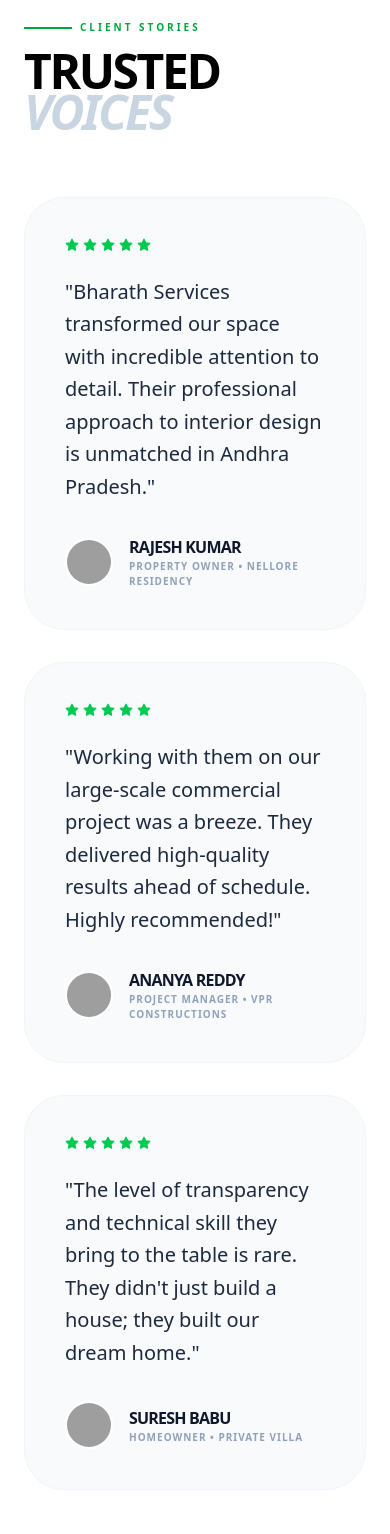
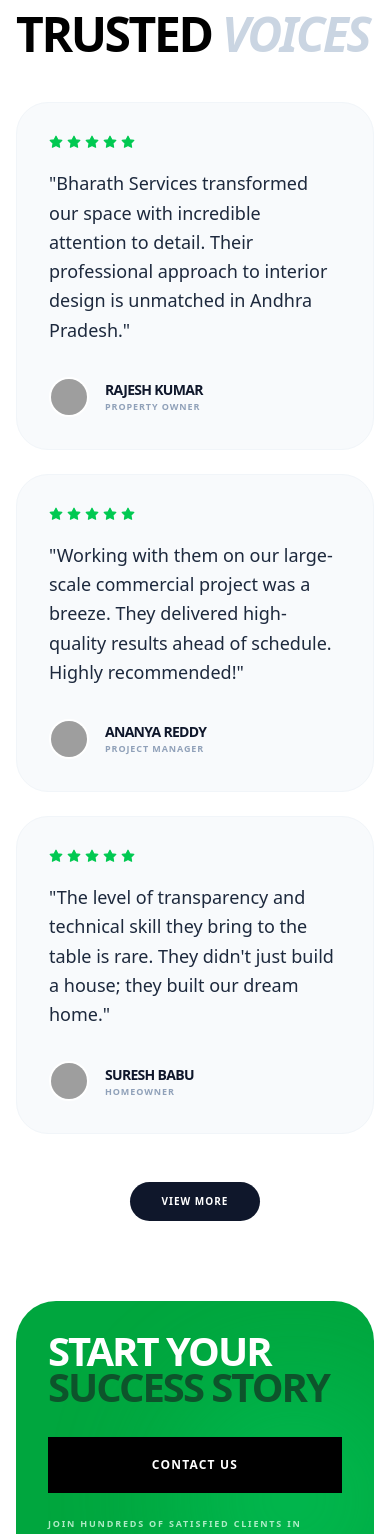
Before and after one commit to RasheedBShaik/bharath-home-services, a Next.js app: page / in a window 390 px wide. Shown: the part 9163-10697 px from the top of the page. Built offline with nearby package versions, Linux system fonts and the light colour scheme; grey boxes are pictures that could not be loaded.

Commit message:
add working map and tel in footer add all working images in gallery and add contact button at home page

```diff
--- a/app/components/Testimonials.tsx
+++ b/app/components/Testimonials.tsx
@@ -1,32 +1,33 @@
 "use client";
-import React from 'react';
-import { motion } from 'framer-motion';
-import { FiStar } from 'react-icons/fi';
-import Link from 'next/link';
-import { TESTIMONIALS } from '@/data/testimonials';
+import React from "react";
+import { motion } from "framer-motion";
+import { FiStar } from "react-icons/fi";
+import Link from "next/link";
+import { TESTIMONIALS } from "@/data/testimonials";
 
 const HomeTestimonials = () => {
   const visibleTestimonials = TESTIMONIALS.slice(0, 3);
 
   return (
-    <section className="py-24 bg-white overflow-hidden">
-      <div className="max-w-7xl mx-auto px-6">
-        <div className="flex flex-col md:flex-row md:items-end justify-between gap-8 mb-16">
+    <section className="py-16 md:py-24 bg-white overflow-hidden">
+      <div className="max-w-7xl mx-auto px-4 md:px-6">
+        {/* --- Header Section --- */}
+        <div className="flex flex-col md:flex-row md:items-end justify-between gap-6 mb-12 md:mb-16">
           <div className="flex-1">
-            <div className="flex items-center gap-2 text-green-600 mb-4">
-              <div className="w-12 h-0.5 bg-green-600" />
-              <span className="font-black uppercase tracking-[0.3em] text-[10px]">
+            <div className="flex items-center gap-2 text-green-600 mb-3 md:mb-4">
+              <div className="w-8 md:w-12 h-0.5 bg-green-600" />
+              <span className="font-black uppercase tracking-[0.3em] text-[9px] md:text-[10px]">
                 Client Stories
               </span>
             </div>
-            <h2 className="text-5xl md:text-8xl font-black uppercase tracking-tighter leading-[0.85]">
-              Trusted{" "}
-              <span className="text-slate-300 italic">Voices</span>
+            <h2 className="text-5xl md:text-8xl font-black uppercase tracking-tighter leading-[0.85] text-balance">
+              Trusted <span className="text-slate-300 italic">Voices</span>
             </h2>
           </div>
         </div>
 
-        <div className="grid grid-cols-1 md:grid-cols-3 gap-8">
+        {/* --- Testimonials Grid --- */}
+        <div className="grid grid-cols-1 md:grid-cols-3 gap-6 md:gap-8">
           {visibleTestimonials.map((t, index) => (
             <motion.div
               initial={{ opacity: 0, y: 20 }}
@@ -34,15 +35,15 @@
               viewport={{ once: true }}
               transition={{ delay: index * 0.1 }}
               key={t.id}
-              className="group p-10 bg-slate-50 rounded-[2.5rem] border border-slate-100 hover:bg-slate-900 transition-all duration-500 hover:-translate-y-4"
+              className="group p-8 md:p-10 bg-slate-50 rounded-4xl md:rounded-[2.5rem] border border-slate-100 hover:bg-slate-900 transition-all duration-500 md:hover:-translate-y-4"
             >
-              <div className="flex gap-1 mb-6 text-green-500">
+              <div className="flex gap-1 mb-5 md:mb-6 text-green-500">
                 {[...Array(t.rating)].map((_, i) => (
                   <FiStar key={i} fill="currentColor" size={14} />
                 ))}
               </div>
 
-              <p className="text-xl font-medium text-slate-800 mb-8 leading-relaxed group-hover:text-white transition-colors">
+              <p className="text-lg md:text-xl font-medium text-slate-800 mb-8 leading-relaxed group-hover:text-white transition-colors">
                 "{t.content}"
               </p>
 
@@ -50,14 +51,14 @@
                 <img
                   src={t.image}
                   alt={t.name}
-                  className="w-12 h-12 rounded-full grayscale group-hover:grayscale-0 transition-all border-2 border-white"
+                  className="w-10 h-10 md:w-12 md:h-12 rounded-full grayscale group-hover:grayscale-0 transition-all border-2 border-white"
                 />
                 <div>
-                  <h4 className="font-black uppercase tracking-tighter text-slate-900 group-hover:text-white">
+                  <h4 className="font-black uppercase tracking-tighter text-sm md:text-base text-slate-900 group-hover:text-white">
                     {t.name}
                   </h4>
-                  <p className="text-[10px] font-bold uppercase tracking-widest text-slate-400 group-hover:text-green-500">
-                    {t.role} • {t.company}
+                  <p className="text-[9px] md:text-[10px] font-bold uppercase tracking-widest text-slate-400 group-hover:text-green-500">
+                    {t.role}
                   </p>
                 </div>
               </div>
@@ -66,14 +67,41 @@
         </div>
 
         {/* View More Button */}
-        <div className="flex justify-center mt-16">
+        <div className="flex justify-center mt-12 md:mt-16">
           <Link
             href="/testimonials"
-            className="px-8 py-3 bg-slate-900 text-white font-bold uppercase text-xs tracking-widest rounded-full hover:bg-green-600 transition-all duration-300"
+            className="px-8 py-3 bg-slate-900 text-white font-bold uppercase text-[10px] tracking-widest rounded-full hover:bg-green-600 transition-all duration-300"
           >
             View More
           </Link>
         </div>
+
+        {/* --- CTA Section --- */}
+        <section className="mt-20 md:mt-32 p-8 md:p-20 bg-green-600 rounded-[2.5rem] md:rounded-[4rem] text-white flex flex-col md:flex-row items-start md:items-center justify-between gap-8 overflow-hidden relative group">
+          <div className="relative z-10 w-full">
+            <h3 className="text-[2.5rem] md:text-8xl font-black uppercase tracking-tighter leading-[0.9] mb-8 text-balance">
+              Start Your <br />
+              <span className="text-green-900">Success Story</span>
+            </h3>
+
+            <div className="flex flex-col md:flex-row md:items-center gap-6 md:gap-8">
+              <Link
+                href="/contact"
+                className="w-full md:w-auto inline-block hover:text-black hover:bg-white bg-black text-white px-8 py-5 text-xs font-bold uppercase tracking-widest transition-all text-center"
+              >
+                Contact us
+              </Link>
+
+              <p className="text-green-100 uppercase tracking-[0.2em] text-[9px] md:text-[10px] font-bold opacity-80 leading-relaxed">
+                Join hundreds of satisfied <br className="hidden md:block" />
+                clients in Andhra Pradesh.
+              </p>
+            </div>
+          </div>
+
+          {/* Decorative background circle */}
+          <div className="absolute -bottom-12 -right-12 md:-bottom-24 md:-right-24 w-64 h-64 md:w-96 md:h-96 bg-green-400 rounded-full opacity-30 blur-3xl group-hover:bg-green-300 transition-colors duration-700" />
+        </section>
       </div>
     </section>
   );
--- a/app/testimonials/page.tsx
+++ b/app/testimonials/page.tsx
@@ -87,21 +87,6 @@
             </motion.div>
           ))}
         </div>
-
-        {/* Bottom Call to Action */}
-        <section className="mt-32 p-12 md:p-24 bg-green-600 rounded-[3rem] text-white flex flex-col md:flex-row items-center justify-between gap-12 overflow-hidden relative">
-            <div className="relative z-10">
-                <h3 className="text-4xl md:text-7xl font-black uppercase tracking-tighter leading-none mb-6">
-                    Start Your <br /> <span className="text-green-900">Success Story.</span>
-                </h3>
-                <p className="text-green-100 uppercase tracking-widest text-[10px] font-bold">
-                    Join hundreds of satisfied clients in Andhra Pradesh.
-                </p>
-            </div>
-
-            {/* Decorative background circle */}
-            <div className="absolute -bottom-24 -right-24 w-96 h-96 bg-green-500 rounded-full opacity-50 blur-3xl" />
-        </section>
       </div>
     </main>
   );
--- a/data/gallery.ts
+++ b/data/gallery.ts
@@ -32,7 +32,7 @@
   },
   {
     id: 6,
-    url: "https://images.unsplash.com/photo-1581578731548-c64695cc6954?q=80&w=1200&auto=format&fit=crop",
+    url: "https://plus.unsplash.com/premium_photo-1683134512538-7b390d0adc9e?w=500&auto=format&fit=crop&q=60&ixlib=rb-4.1.0&ixid=M3wxMjA3fDB8MHxzZWFyY2h8MXx8aHZhYyUyMG1haW50ZW5hbmNlfGVufDB8fDB8fHww",
     title: "HVAC System Maintenance",
   },
   {
@@ -42,7 +42,7 @@
   },
   {
     id: 8,
-    url: "https://images.unsplash.com/photo-1523413555809-0fb8387ed990?q=80&w=1200&auto=format&fit=crop",
+    url: "https://images.unsplash.com/photo-1682662044733-9120471befc7?w=1000&auto=format&fit=crop&q=60&ixlib=rb-4.1.0&ixid=M3wxMjA3fDB8MHxzZWFyY2h8Nnx8bW9kZXJuJTIwa2l0Y2hlbiUyMGZpdHRpbmd8ZW58MHx8MHx8fDA%3D",
     title: "Modern Kitchen Fitting",
   },
   {
@@ -62,17 +62,17 @@
   },
   {
     id: 12,
-    url: "https://images.unsplash.com/photo-1581244273443-c7da9965d13b?q=80&w=1200&auto=format&fit=crop",
+    url: "https://images.unsplash.com/photo-1682662044733-9120471befc7?w=1000&auto=format&fit=crop&q=60&ixlib=rb-4.1.0&ixid=M3wxMjA3fDB8MHxzZWFyY2h8Nnx8bW9kZXJuJTIwa2l0Y2hlbiUyMGZpdHRpbmd8ZW58MHx8MHx8fDA%3D",
     title: "Advanced Plumbing Solutions",
   },
   {
     id: 13,
-    url: "https://images.unsplash.com/photo-1632833239869-a37e31580662?q=80&w=1200&auto=format&fit=crop",
+    url: "https://plus.unsplash.com/premium_photo-1661297461253-ae1968b5d46c?w=600&auto=format&fit=crop&q=60&ixlib=rb-4.1.0&ixid=M3wxMjA3fDB8MHxzZWFyY2h8MXx8c21hcnQlMjBob21lJTIwaW50ZXJncmF0aW9ufGVufDB8fDB8fHww",
     title: "Smart Home Integration",
   },
   {
     id: 14,
-    url: "https://images.unsplash.com/photo-1562663474-6cbb3fee1078?q=80&w=1200&auto=format&fit=crop",
+    url: "https://plus.unsplash.com/premium_photo-1682126009570-3fe2399162f7?w=600&auto=format&fit=crop&q=60&ixlib=rb-4.1.0&ixid=M3wxMjA3fDB8MHxzZWFyY2h8MXx8aHZhYyUyMHN5c3RlbSUyMG1haW50ZW5hbmNlfGVufDB8fDB8fHww",
     title: "HVAC System Maintenance",
   },
   {
@@ -87,12 +87,12 @@
   },
   {
     id: 17,
-    url: "https://images.unsplash.com/photo-1503387762-592dee38c114?q=80&w=1200&auto=format&fit=crop",
+    url: "https://plus.unsplash.com/premium_photo-1682146224885-7051da250554?w=600&auto=format&fit=crop&q=60&ixlib=rb-4.1.0&ixid=M3wxMjA3fDB8MHxzZWFyY2h8MXx8dGFuayUyMGNsZWFuaW5nfGVufDB8fDB8fHww",
     title: "Medical Grade Tank Cleaning",
   },
   {
     id: 18,
-    url: "https://images.unsplash.com/photo-1599619351208-3e6c839d7824?q=80&w=1200&auto=format&fit=crop",
+    url: "https://plus.unsplash.com/premium_photo-1682086494759-b459f6eff2df?w=600&auto=format&fit=crop&q=60&ixlib=rb-4.1.0&ixid=M3wxMjA3fDB8MHxzZWFyY2h8NXx8ZWxlY3RyaWNhbCUyMHdpcmluZ3xlbnwwfHwwfHx8MA%3D%3D",
     title: "Precision Electrical Wiring",
   },
   {
```
Also changed, not shown: app/components/Footer.tsx (+56 -12 lines), app/gallery/page.tsx (+8 -8 lines).
